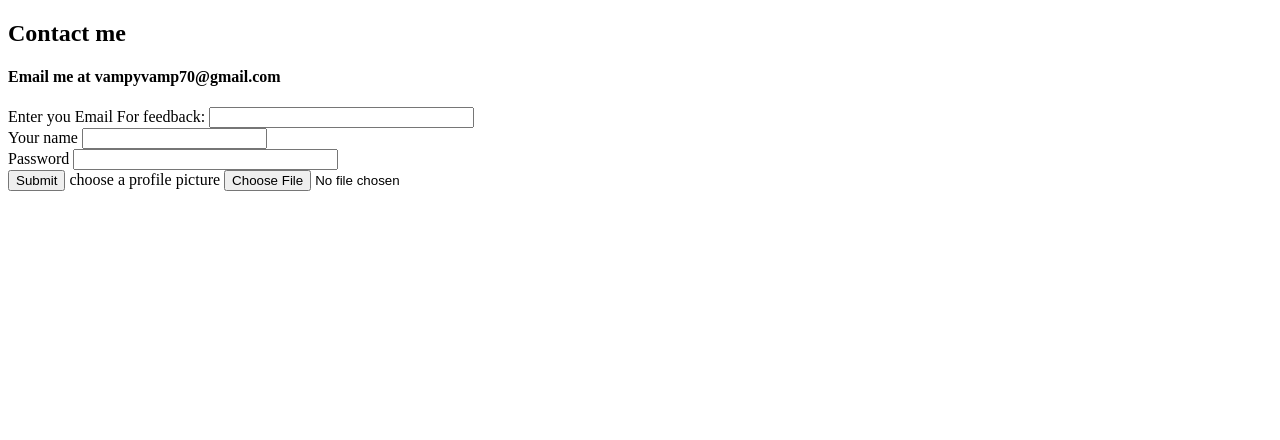
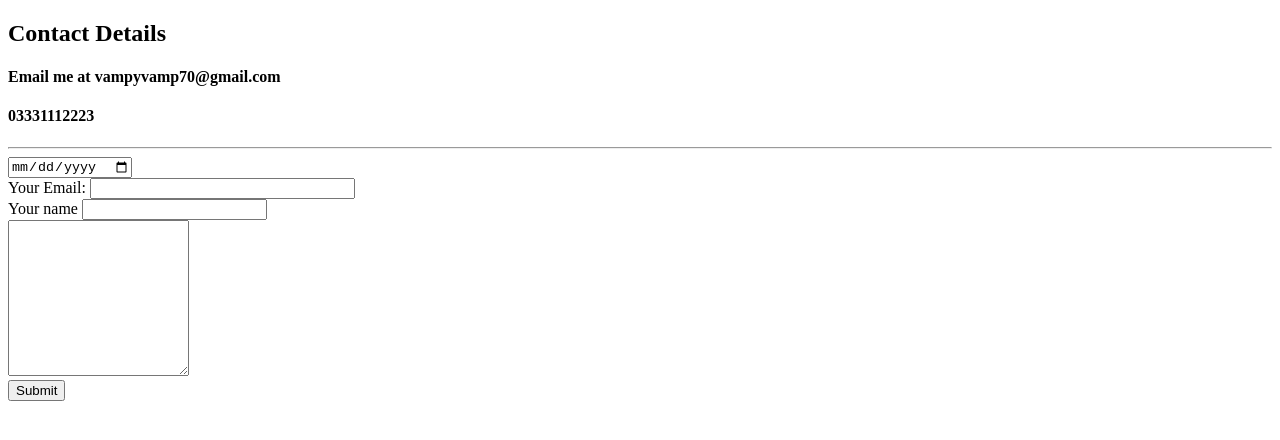
Before and after one commit to HasanJaved007/New-CV, a plain HTML site: page contactme.html in a window 1280 px wide. Drawn offline with Linux system fonts and the light colour scheme.

Commit message:
Add files via upload

```diff
--- a/contactme.html
+++ b/contactme.html
@@ -5,24 +5,26 @@
     <title></title>
   </head>
   <body>
-    <h2>Contact me</h2>
+    <h2>Contact Details</h2>
     <h4>Email me at  vampyvamp70@gmail.com</h4>
+    <h4>03331112223</h4>
+
+    <hr>
+
     <form class="" action="index.html" method="post">
-      <label for="Email">Enter you Email For feedback:</label>
-      <input type="email" id="email"size="30" required>
+      <label for="date"></label>
+      <input type="date" name="" value="7-1-2021" min="1-1-2000" max="30-12-2050"><br>
+
+      <label>Your Email:</label>
+      <input type="email"size="30" required>
       <br>
       <label>Your name</label>
       <input type="text" name="" value="">
       <br>
-      <label for="password">Password</label>
-      <input type="password" name="password" size="30" required>
+      <textarea name="message" rows="10" cols="20"></textarea>
       <br>
       <input type="submit" name="">
-
-      <!-- optional ...additional stuff-->
-
-      <label> choose a profile picture </label>
-      <input type="file" id="picture"accept="image/png,image/jpegN">
+      <br>
 
     </form>
 
```
